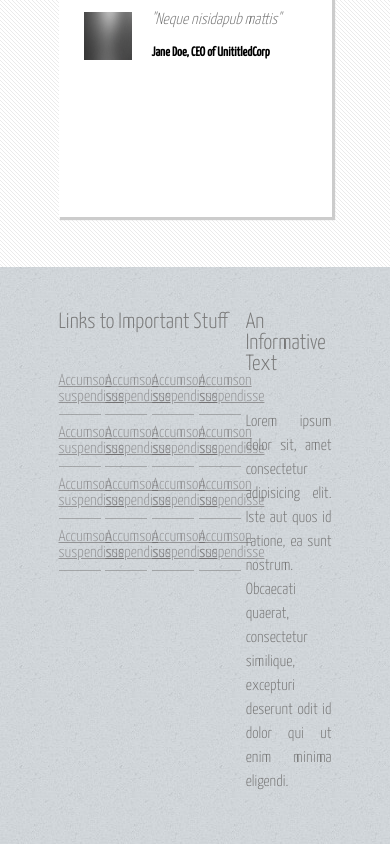
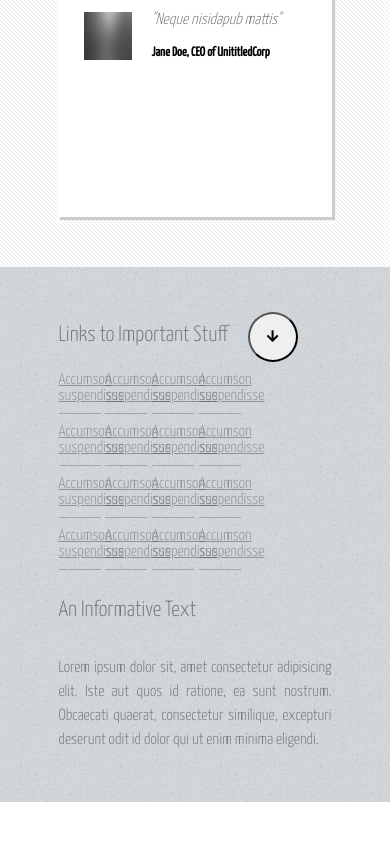
Before and after one commit to DaniyarTurak/Task1, an Angular app: page / in a window 390 px wide. Shown: the part 3295-4139 px from the top of the page. After the commit the page ends 4097 px from the top, so only its background shows below. Built offline with nearby package versions, Linux system fonts and the light colour scheme.

Commit message:
feat: footer mob

```diff
--- a/src/app/shared/modules/footer/components/footer/footer.component.html
+++ b/src/app/shared/modules/footer/components/footer/footer.component.html
@@ -1,7 +1,11 @@
 <footer class="footer container">
   <div class="links-container">
     <div class="title">Links to Important Stuff</div>
-    <div class="links">
+    <button class="btn" (click)="show()">
+      <i class="fas fa-arrow-down" [ngClass]="{ hide: !showLinks }"></i>
+      <i class="fas fa-arrow-up" [ngClass]="{ hide: showLinks }"></i>
+    </button>
+    <div class="links" *ngIf="showLinks">
       <a [routerLink]="['/']">Accumson suspendisse</a>
       <a [routerLink]="['/']">Accumson suspendisse</a>
       <a [routerLink]="['/']">Accumson suspendisse</a>
--- a/src/app/shared/modules/footer/components/footer/footer.component.scss
+++ b/src/app/shared/modules/footer/components/footer/footer.component.scss
@@ -30,6 +30,8 @@
         opacity: 0.9;
       }
     }
+
+
   }
 
   .title {
@@ -38,7 +40,39 @@
     margin-bottom: 30px;
   }
 
+  .btn {
+    display: none;
+  }
+
   .text {
     padding-top: 5px;
   }
 }
+
+@media (max-width: 900px) {
+  .footer {
+    flex-direction: column;
+
+    .links-container {
+      margin-bottom: 30px;
+
+      .title {
+        display: inline-block;
+        margin-right: 20px;
+        margin-bottom: 0;
+      }
+
+    }
+
+    .btn {
+      display: initial;
+      border-radius: 25px;
+      width: 50px;
+      height: 50px;
+    }
+
+    .hide {
+      display: none;
+    }
+  }
+}
--- a/src/app/shared/modules/footer/components/footer/footer.component.ts
+++ b/src/app/shared/modules/footer/components/footer/footer.component.ts
@@ -5,4 +5,11 @@ import { Component } from '@angular/core';
   templateUrl: './footer.component.html',
   styleUrls: ['./footer.component.scss'],
 })
-export class FooterComponent {}
+export class FooterComponent {
+  showLinks:boolean = true;
+
+  show():void {
+    this.showLinks =!this.showLinks;
+    console.log(this.showLinks);
+  }
+}
```
